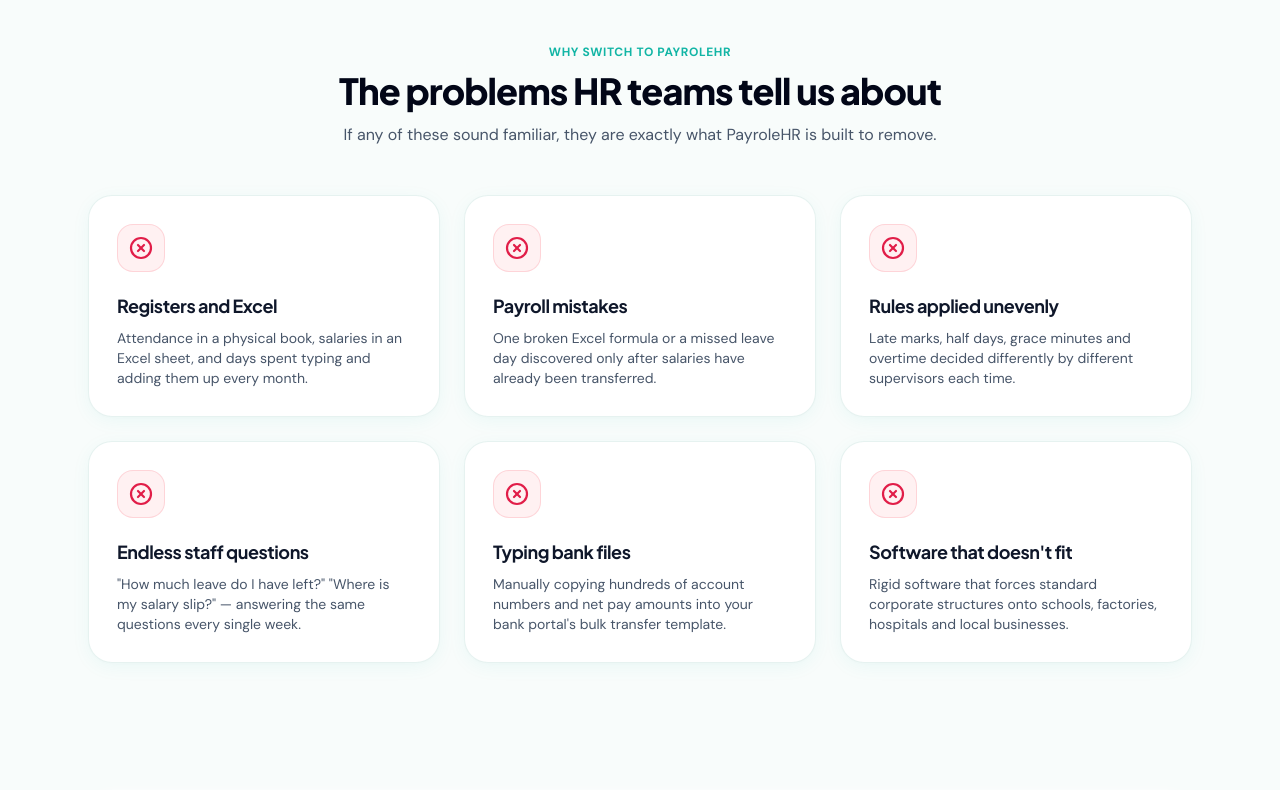
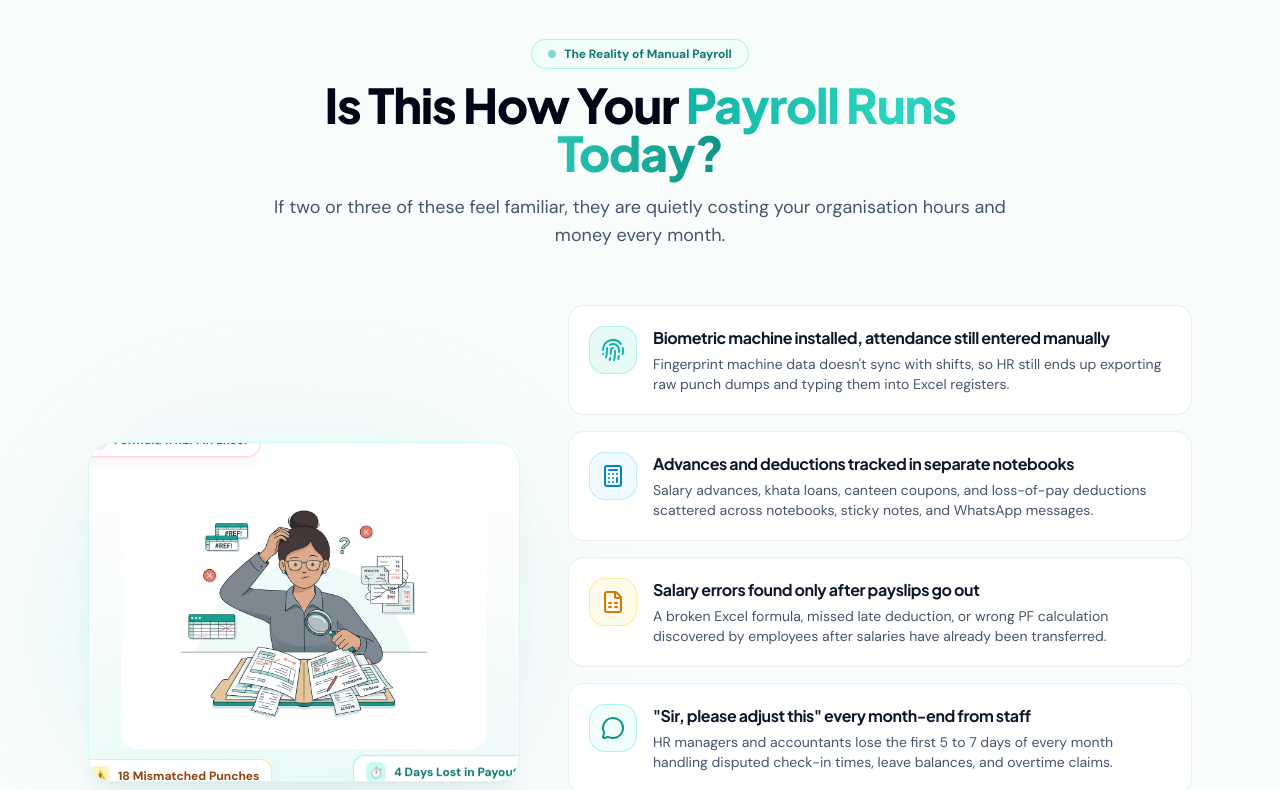
Before and after one commit to priyaameego/payrollhr, a Next.js app: page / in a window 1280 px wide. Shown: the part 1500-2290 px from the top of the page. Built offline with nearby package versions, Linux system fonts and the light colour scheme.

Commit message:
feat(landing): add 'Is This How Your Payroll Runs Today?' section with custom SaaS illustration, floating error chips, and vertical pain point list

```diff
--- a/app/page.tsx
+++ b/app/page.tsx
@@ -708,65 +708,127 @@ export default function HomePage() {
       </section>
 
       {/* ============================================================ */}
-      {/* 3. THE PROBLEMS WE REMOVE */}
+      {/* 3. IS THIS HOW YOUR PAYROLL RUNS TODAY? (AttendoHR Problem Breakdown) */}
       {/* ============================================================ */}
       <section className="mx-auto max-w-6xl px-4 sm:px-6">
-        <div className="text-center max-w-2xl mx-auto">
-          <span className="text-xs font-bold uppercase tracking-wider text-[#12B5A5]">
-            Why Switch to PayroleHR
-          </span>
-          <h2 className="mt-2 font-display text-3xl font-extrabold text-slate-950 sm:text-4xl">
-            The problems HR teams tell us about
+        <div className="text-center max-w-3xl mx-auto">
+          <div className="inline-flex items-center gap-2 rounded-full border border-teal-200/80 bg-teal-50/80 px-4 py-1.5 text-xs font-bold text-[#0E7A6E] mb-3">
+            <span className="h-2 w-2 rounded-full bg-[#12B5A5] animate-pulse" />
+            <span>The Reality of Manual Payroll</span>
+          </div>
+          <h2 className="font-display text-3xl sm:text-4xl lg:text-5xl font-extrabold text-slate-950 tracking-tight leading-[1.15]">
+            Is This How Your{" "}
+            <span className="bg-gradient-to-r from-[#12B5A5] via-[#2DD4BF] to-[#0E9486] bg-clip-text text-transparent">
+              Payroll Runs Today?
+            </span>
           </h2>
-          <p className="mt-3 text-sm sm:text-base text-slate-600">
-            If any of these sound familiar, they are exactly what PayroleHR is built to remove.
+          <p className="mt-4 text-sm sm:text-base lg:text-lg text-slate-600 leading-relaxed">
+            If two or three of these feel familiar, they are quietly costing your organisation hours and money every month.
           </p>
         </div>
 
-        <div className="mt-12 grid gap-6 sm:grid-cols-2 lg:grid-cols-3">
-          {[
-            {
-              title: "Registers and Excel",
-              text: "Attendance in a physical book, salaries in an Excel sheet, and days spent typing and adding them up every month.",
-            },
-            {
-              title: "Payroll mistakes",
-              text: "One broken Excel formula or a missed leave day discovered only after salaries have already been transferred.",
-            },
-            {
-              title: "Rules applied unevenly",
-              text: "Late marks, half days, grace minutes and overtime decided differently by different supervisors each time.",
-            },
-            {
-              title: "Endless staff questions",
-              text: '"How much leave do I have left?" "Where is my salary slip?" — answering the same questions every single week.',
-            },
-            {
-              title: "Typing bank files",
-              text: "Manually copying hundreds of account numbers and net pay amounts into your bank portal's bulk transfer template.",
-            },
-            {
-              title: "Software that doesn't fit",
-              text: "Rigid software that forces standard corporate structures onto schools, factories, hospitals and local businesses.",
-            },
-          ].map((item, idx) => (
-            <div
-              key={idx}
-              className="attendo-card attendo-card-hover group p-7 flex flex-col justify-between"
-            >
-              <div>
-                <div className="flex h-12 w-12 items-center justify-center rounded-2xl bg-rose-50 text-rose-600 border border-rose-200/80 group-hover:bg-rose-500 group-hover:text-white group-hover:scale-105 transition-all duration-300 shadow-xs">
-                  <XCircle className="h-6 w-6 stroke-[2.2]" />
-                </div>
-                <h3 className="mt-5 font-display text-lg font-bold text-slate-900 text-hover-lux group-hover:text-rose-600">
-                  {item.title}
-                </h3>
-                <p className="mt-2 text-xs sm:text-sm leading-relaxed text-slate-600">
-                  {item.text}
-                </p>
-              </div>
-            </div>
-          ))}
+        <div className="mt-14 grid gap-12 lg:grid-cols-12 lg:items-center">
+          {/* Left Column: Visual Illustration with Floating Error Chips */}
+          <div className="lg:col-span-5 relative flex items-center justify-center">
+            {/* Soft backdrop circular glow matching the image */}
+            <div className="absolute -inset-4 sm:-inset-8 -z-10 rounded-full bg-gradient-to-tr from-teal-100/60 via-sky-100/40 to-emerald-100/30 blur-2xl pointer-events-none" />
+
+            {/* Main Illustration Container */}
+            <div className="relative w-full max-w-md overflow-hidden rounded-3xl border border-teal-100/80 bg-gradient-to-b from-white via-[#F8FCFB] to-[#E8FAF7]/50 p-6 sm:p-8 shadow-xl shadow-teal-900/5">
+              <div className="relative aspect-[4/3] w-full overflow-hidden rounded-2xl bg-white shadow-inner flex items-center justify-center">
+                <Image
+                  src="/images/manual-payroll-chaos.jpg"
+                  alt="Manual payroll struggles and spreadsheet errors"
+                  width={480}
+                  height={360}
+                  className="h-full w-full object-contain transition-transform duration-500 hover:scale-105"
+                  priority
+                />
+              </div>
+
+              {/* Floating Error Chip 1 (Top-Left) */}
+              <div className="animate-float absolute -top-3 -left-2 sm:-left-4 z-10 flex items-center gap-2 rounded-xl border border-rose-200/90 bg-white/95 px-3 py-1.5 shadow-lg shadow-rose-900/5 text-xs font-bold text-rose-700 backdrop-blur-sm">
+                <span className="flex h-5 w-5 items-center justify-center rounded-md bg-rose-100 text-rose-600 font-black text-[11px]">
+                  ✕
+                </span>
+                <span>Formula #REF! in Excel</span>
+              </div>
+
+              {/* Floating Error Chip 2 (Bottom-Left) */}
+              <div className="animate-float-delayed absolute -bottom-3 -left-1 sm:-left-3 z-10 flex items-center gap-2 rounded-xl border border-amber-200/90 bg-white/95 px-3 py-1.5 shadow-lg shadow-amber-900/5 text-xs font-bold text-amber-800 backdrop-blur-sm">
+                <span className="flex h-5 w-5 items-center justify-center rounded-md bg-amber-100 text-amber-600 text-[11px]">
+                  ⚠️
+                </span>
+                <span>18 Mismatched Punches</span>
+              </div>
+
+              {/* Floating Error Chip 3 (Bottom-Right) */}
+              <div className="animate-float absolute -bottom-4 -right-1 sm:-right-3 z-10 flex items-center gap-2 rounded-xl border border-teal-200/90 bg-white/95 px-3 py-1.5 shadow-lg shadow-teal-900/5 text-xs font-bold text-[#0E7A6E] backdrop-blur-sm">
+                <span className="flex h-5 w-5 items-center justify-center rounded-md bg-teal-100 text-[#12B5A5] text-[11px]">
+                  ⏱️
+                </span>
+                <span>4 Days Lost in Payout</span>
+              </div>
+            </div>
+          </div>
+
+          {/* Right Column: Clean Vertical List of Relatable Pain Points */}
+          <div className="lg:col-span-7 space-y-4">
+            {[
+              {
+                icon: Fingerprint,
+                iconColor: "text-[#12B5A5] bg-[#E8FAF7] border-teal-200/80",
+                title: "Biometric machine installed, attendance still entered manually",
+                desc: "Fingerprint machine data doesn't sync with shifts, so HR still ends up exporting raw punch dumps and typing them into Excel registers.",
+              },
+              {
+                icon: Calculator,
+                iconColor: "text-sky-600 bg-sky-50 border-sky-200/80",
+                title: "Advances and deductions tracked in separate notebooks",
+                desc: "Salary advances, khata loans, canteen coupons, and loss-of-pay deductions scattered across notebooks, sticky notes, and WhatsApp messages.",
+              },
+              {
+                icon: FileSpreadsheet,
+                iconColor: "text-amber-600 bg-amber-50 border-amber-200/80",
+                title: "Salary errors found only after payslips go out",
+                desc: "A broken Excel formula, missed late deduction, or wrong PF calculation discovered by employees after salaries have already been transferred.",
+              },
+              {
+                icon: MessageCircle,
+                iconColor: "text-teal-600 bg-teal-50 border-teal-200/80",
+                title: '"Sir, please adjust this" every month-end from staff',
+                desc: "HR managers and accountants lose the first 5 to 7 days of every month handling disputed check-in times, leave balances, and overtime claims.",
+              },
+              {
+                icon: Building,
+                iconColor: "text-indigo-600 bg-indigo-50 border-indigo-200/80",
+                title: "Manually typing account numbers for bank transfer files",
+                desc: "Copy-pasting hundreds of IFSC and account numbers into HDFC CMS or ICICI bulk payout templates, hoping not a single digit is mistyped.",
+              },
+            ].map((item, idx) => {
+              const IconComp = item.icon;
+              return (
+                <div
+                  key={idx}
+                  className="group flex items-start gap-4 rounded-2xl border border-slate-200/70 bg-white p-4 sm:p-5 shadow-xs transition-all duration-300 hover:border-teal-200 hover:shadow-md hover:bg-teal-50/20"
+                >
+                  <div
+                    className={`flex h-11 w-11 sm:h-12 sm:w-12 shrink-0 items-center justify-center rounded-2xl border shadow-2xs transition-transform duration-300 group-hover:scale-105 ${item.iconColor}`}
+                  >
+                    <IconComp className="h-5 w-5 sm:h-6 sm:w-6" />
+                  </div>
+                  <div className="flex-1">
+                    <h3 className="font-display text-sm sm:text-base font-bold text-slate-900 group-hover:text-[#0E7A6E] transition-colors leading-snug">
+                      {item.title}
+                    </h3>
+                    <p className="mt-1 text-xs sm:text-sm text-slate-600 leading-relaxed">
+                      {item.desc}
+                    </p>
+                  </div>
+                </div>
+              );
+            })}
+          </div>
         </div>
       </section>
 
```
Also changed, not shown: public/images/manual-payroll-chaos.jpg (added).
